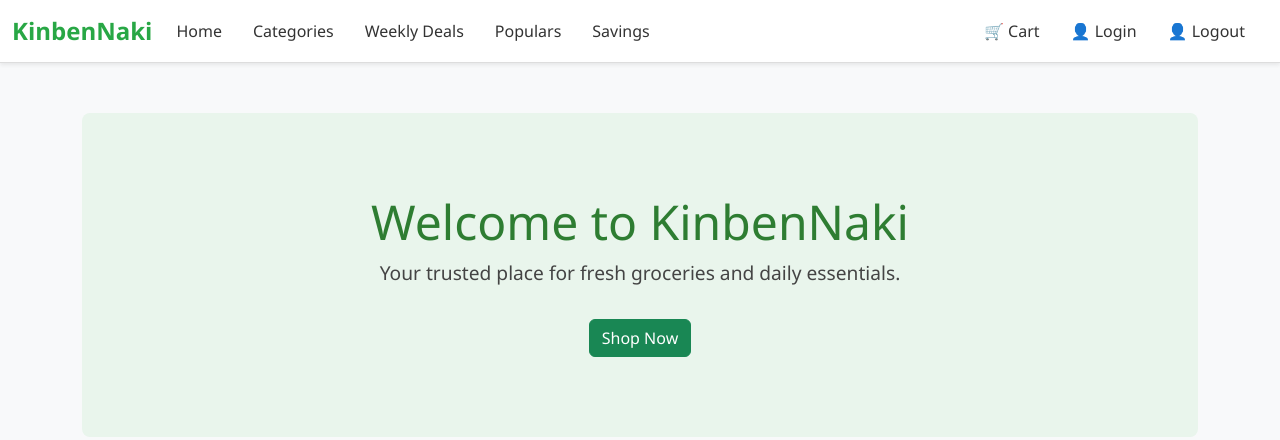
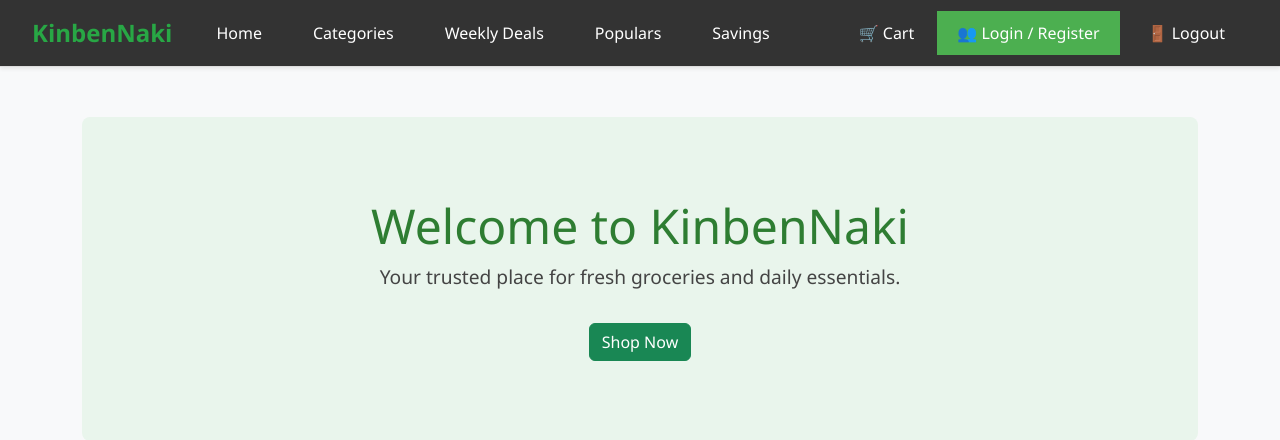
Before and after one commit to r-22201030/DjangoProject2, a Django app: page / in a window 1280 px wide. Shown: the top 440 px of the page. Run offline with Django 5.2, Linux system fonts and the light colour scheme.

Commit message:
mohona commit

```diff
--- a/DjangoProject2/settings.py
+++ b/DjangoProject2/settings.py
@@ -126,8 +126,7 @@ STATICFILES_DIRS = [
 
 MEDIA_URL = '/media/'
 MEDIA_ROOT = os.path.join(BASE_DIR, 'media')
-
-
+LOGIN_REDIRECT_URL = '/'
 # Default primary key field type
 # https://docs.djangoproject.com/en/5.2/ref/settings/#default-auto-field
 
--- a/DjangoProject2/urls.py
+++ b/DjangoProject2/urls.py
@@ -26,6 +26,7 @@ urlpatterns = [
     path('', include('shop.urls')),
     path('cat/', include('Category.urls')),
 
+
 ]
 
 if settings.DEBUG:
--- a/shop/urls.py
+++ b/shop/urls.py
@@ -24,7 +24,7 @@ urlpatterns = [
     path('admin/', admin.site.urls),
     path('', views.home, name='home'),
     path('ca/t', include('Category.urls')),
-    path('login/', views.login_view, name='login'),
+    path('login/', auth_views.LoginView.as_view(template_name='login.html'), name='login'),
+    path('register/', views.register, name='register'),
     path('logout/', auth_views.LogoutView.as_view(next_page='login'), name='logout'),
-
 ]
--- a/shop/views.py
+++ b/shop/views.py
@@ -23,6 +23,7 @@ from django.shortcuts import render, redirect
 # views.py
 from django.shortcuts import render, redirect
 from django.contrib.auth import authenticate, login
+from django.contrib.auth.forms import UserCreationForm
 
 def home(request):
     return render(request, 'home.html')
@@ -39,3 +40,13 @@ def login_view(request):
         else:
             error = "Invalid credentials"
     return render(request, 'login.html', {'error': error})
+def register(request):
+    if request.method == 'POST':
+        form = UserCreationForm(request.POST)
+        if form.is_valid():
+            user = form.save()
+            login(request, user)
+            return redirect('home')  # Replace with your homepage view name
+    else:
+        form = UserCreationForm()
+    return render(request, 'register.html', {'form': form})
--- a/templates/home.html
+++ b/templates/home.html
@@ -59,6 +59,104 @@
       font-size: 1.2rem;
       color: #444;
     }
+    .dropdown {
+            position: relative;
+            display: inline-block;
+        }
+
+        .dropbtn {
+            background-color: #4CAF50;
+            color: white;
+            padding: 10px 20px;
+            font-size: 16px;
+            border: none;
+            cursor: pointer;
+        }
+
+        .dropbtn:hover {
+            background-color: #45a049;
+        }
+
+        .dropdown-content {
+            display: none;
+            position: absolute;
+            background-color: #f1f1f1;
+            min-width: 160px;
+            z-index: 1;
+        }
+
+        .dropdown-content a {
+            color: black;
+            padding: 12px 16px;
+            text-decoration: none;
+            display: block;
+        }
+
+        .dropdown-content a:hover {
+            background-color: #ddd;
+        }
+
+        .dropdown:hover .dropdown-content {
+            display: block;
+        }
+
+        #loginForm, #registerForm {
+            display: none;
+        }
+        .navbar {
+    background-color: #333;
+    padding: 10px 20px;
+}
+
+.navbar-nav {
+    list-style-type: none;
+    margin: 0;
+    padding: 0;
+    display: flex;
+    justify-content: flex-end;
+}
+
+/* Navigation Items */
+.nav-item {
+    margin-left: 20px;
+}
+
+.nav-link {
+    color: white;
+    text-decoration: none;
+    padding: 10px 15px;
+    font-size: 16px;
+    border-radius: 5px;
+    transition: background-color 0.3s, color 0.3s;
+}
+
+/* Hover Effect for Navigation Links */
+.nav-link:hover {
+    background-color: #4CAF50; /* Green color on hover */
+    color: white;
+}
+
+/* Styling for the active (Logout) state */
+.nav-link.logout:hover {
+    background-color: #ff4d4d; /* Red color on hover for Logout */
+    color: white;
+}
+
+/* Responsive Design: When screen size is smaller */
+@media (max-width: 768px) {
+    .navbar-nav {
+        flex-direction: column;
+        align-items: center;
+    }
+
+    .nav-item {
+        margin: 10px 0;
+    }
+
+    .nav-link {
+        font-size: 18px;
+    }
+}
   </style>
 </head>
 <body>
@@ -84,8 +182,48 @@
         <!-- Right side -->
         <ul class="navbar-nav mb-2 mb-lg-0">
           <li class="nav-item"><a class="nav-link" href="#">🛒 Cart</a></li>
-          <li class="nav-item"><a class="nav-link" href="{% url 'login' %}">👤 Login</a></li>
-            <li class="nav-item"><a class="nav-link" href="{% url 'logout' %}">👤 Logout</a></li>
+          <div class="dropdown">
+        <button class="dropbtn">👥 Login / Register</button>
+        <div class="dropdown-content">
+            <a href="{% url 'login' %}">Login</a>
+          <a href="{% url 'register' %}">Register</a>
+        </div>
+    </div>
+
+    <div id="loginForm">
+        <h2>Login</h2>
+        <form action="/login/" method="POST">
+            <label for="username">Username:</label>
+            <input type="text" id="username" name="username" required><br><br>
+            <label for="password">Password:</label>
+            <input type="password" id="password" name="password" required><br><br>
+            <button type="submit">Login</button>
+        </form>
+    </div>
+
+    <div id="registerForm">
+        <h2>Register</h2>
+        <form action="/register/" method="POST">
+            <label for="newUsername">Username:</label>
+            <input type="text" id="newUsername" name="username" required><br><br>
+            <label for="newPassword">Password:</label>
+            <input type="password" id="newPassword" name="password" required><br><br>
+            <button type="submit">Register</button>
+        </form>
+    </div>
+
+    <script>
+        document.getElementById('loginLink').addEventListener('click', function() {
+            document.getElementById('loginForm').style.display = 'block';
+            document.getElementById('registerForm').style.display = 'none';
+        });
+
+        document.getElementById('registerLink').addEventListener('click', function() {
+            document.getElementById('registerForm').style.display = 'block';
+            document.getElementById('loginForm').style.display = 'none';
+        });
+    </script>
+            <li class="nav-item"><a class="nav-link" href="{% url 'logout' %}">🚪 Logout</a></li>
         </ul>
       </div>
     </div>
```
Also changed, not shown: templates/register.html (added, +18 -0 lines), DjangoProject2/views.py (added), db.sqlite3.
